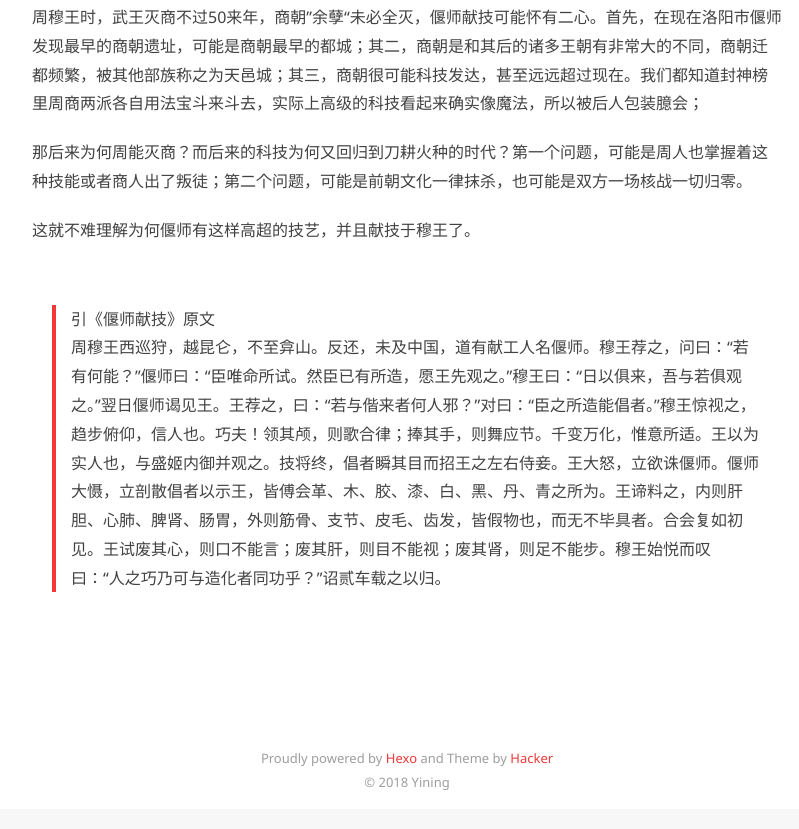
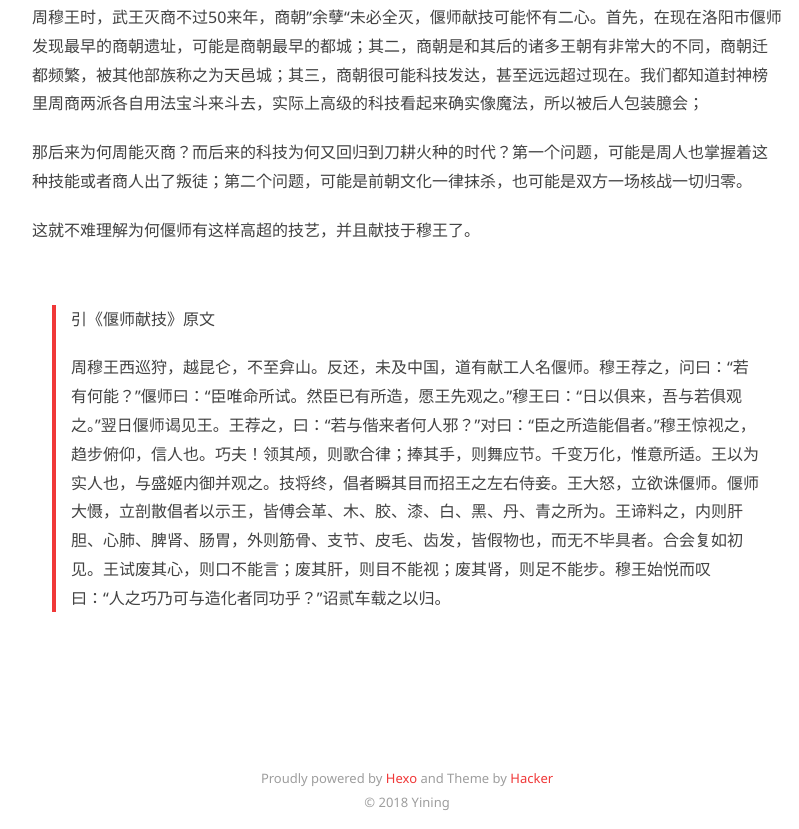
Before and after one commit to houyining/houyining.github.io, a plain HTML site: page 2018/05/12/New-Evidence-of-the-Mastery-of-Artificial-Intelligence-Technology-in-Ancient-China/index.html in a window 1280 px wide. Shown: the part 955-1784 px from the top of the page, without its empty margins (233-1032 px from the left). Drawn offline with Linux system fonts and the light colour scheme.

Commit message:
Site updated: 2018-05-12 23:18:30

```diff
--- a/2018/05/12/New-Evidence-of-the-Mastery-of-Artificial-Intelligence-Technology-in-Ancient-China/index.html
+++ b/2018/05/12/New-Evidence-of-the-Mastery-of-Artificial-Intelligence-Technology-in-Ancient-China/index.html
@@ -96,7 +96,8 @@
 <p>那后来为何周能灭商？而后来的科技为何又回归到刀耕火种的时代？第一个问题，可能是周人也掌握着这种技能或者商人出了叛徒；第二个问题，可能是前朝文化一律抹杀，也可能是双方一场核战一切归零。</p>
 <p>这就不难理解为何偃师有这样高超的技艺，并且献技于穆王了。</p>
 <blockquote>
-<p>引《偃师献技》原文<br> 周穆王西巡狩，越昆仑，不至弇山。反还，未及中国，道有献工人名偃师。穆王荐之，问曰：“若有何能？”偃师曰：“臣唯命所试。然臣已有所造，愿王先观之。”穆王曰：“日以俱来，吾与若俱观之。”翌日偃师谒见王。王荐之，曰：“若与偕来者何人邪？”对曰：“臣之所造能倡者。”穆王惊视之，趋步俯仰，信人也。巧夫！领其颅，则歌合律；捧其手，则舞应节。千变万化，惟意所适。王以为实人也，与盛姬内御并观之。技将终，倡者瞬其目而招王之左右侍妾。王大怒，立欲诛偃师。偃师大慑，立剖散倡者以示王，皆傅会革、木、胶、漆、白、黑、丹、青之所为。王谛料之，内则肝胆、心肺、脾肾、肠胃，外则筋骨、支节、皮毛、齿发，皆假物也，而无不毕具者。合会复如初见。王试废其心，则口不能言；废其肝，则目不能视；废其肾，则足不能步。穆王始悦而叹曰：“人之巧乃可与造化者同功乎？”诏贰车载之以归。</p>
+<p>引《偃师献技》原文</p>
+<p> 周穆王西巡狩，越昆仑，不至弇山。反还，未及中国，道有献工人名偃师。穆王荐之，问曰：“若有何能？”偃师曰：“臣唯命所试。然臣已有所造，愿王先观之。”穆王曰：“日以俱来，吾与若俱观之。”翌日偃师谒见王。王荐之，曰：“若与偕来者何人邪？”对曰：“臣之所造能倡者。”穆王惊视之，趋步俯仰，信人也。巧夫！领其颅，则歌合律；捧其手，则舞应节。千变万化，惟意所适。王以为实人也，与盛姬内御并观之。技将终，倡者瞬其目而招王之左右侍妾。王大怒，立欲诛偃师。偃师大慑，立剖散倡者以示王，皆傅会革、木、胶、漆、白、黑、丹、青之所为。王谛料之，内则肝胆、心肺、脾肾、肠胃，外则筋骨、支节、皮毛、齿发，皆假物也，而无不毕具者。合会复如初见。王试废其心，则口不能言；废其肝，则目不能视；废其肾，则足不能步。穆王始悦而叹曰：“人之巧乃可与造化者同功乎？”诏贰车载之以归。</p>
 </blockquote>
 
 
```
Also changed, not shown: index.html (+2 -1 lines).
